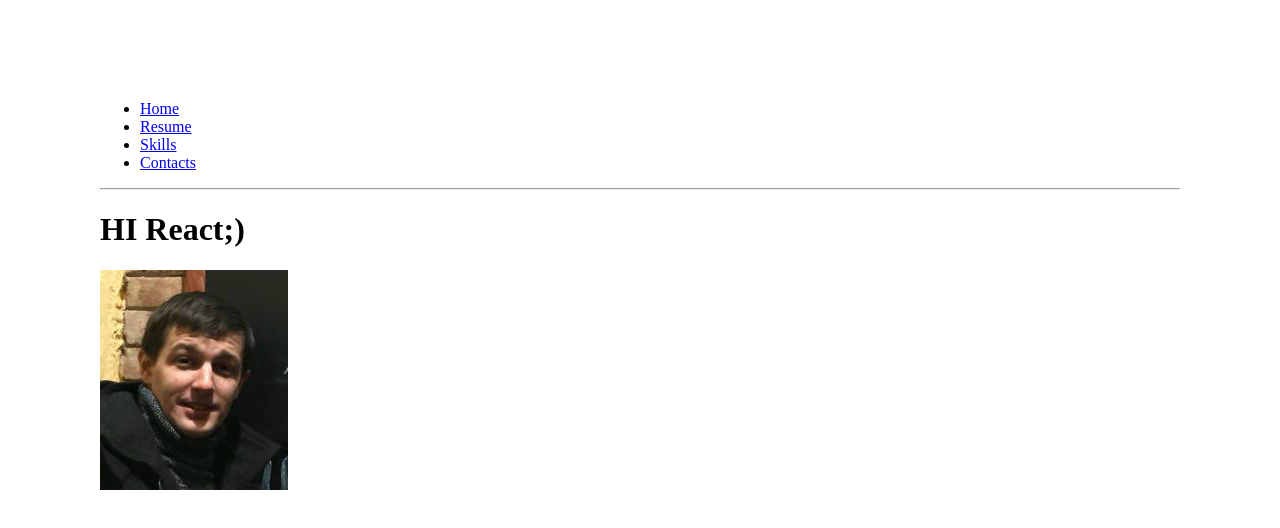
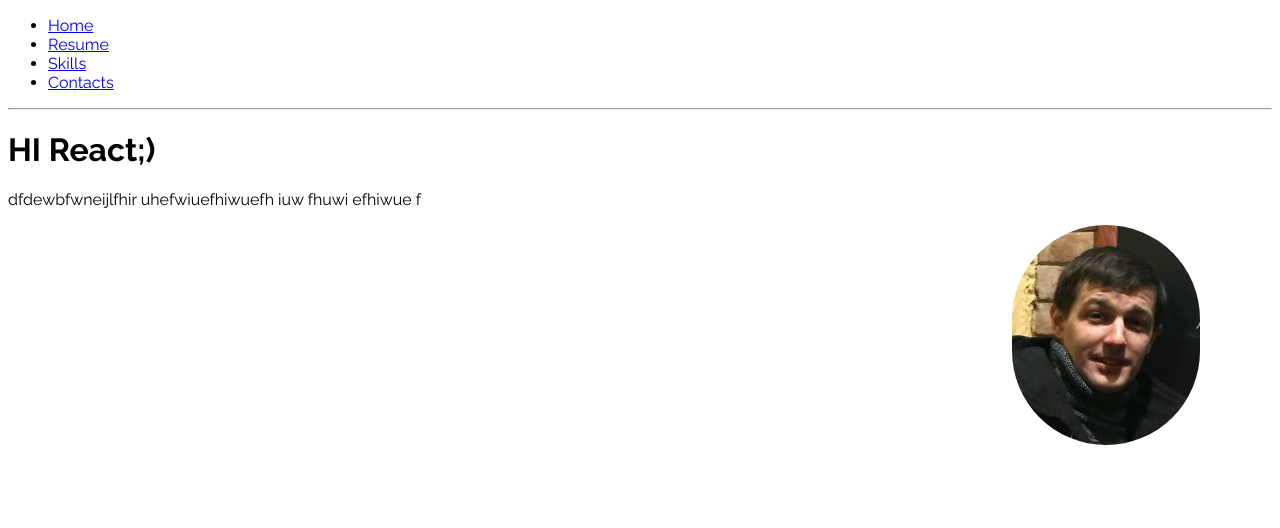
Before and after one commit to romfol/GH_JS, a React (Create React App) app in the folder portfolio_app/: page / in a window 1280 px wide. Shown: the top 528 px of the page. Built offline with nearby package versions, Linux system fonts and the light colour scheme.

Commit message:
inter commit

```diff
--- a/portfolio_app/package.json
+++ b/portfolio_app/package.json
@@ -7,7 +7,8 @@
     "react-dom": "^16.2.0",
     "react-router": "^4.2.0",
     "react-router-dom": "^4.2.2",
-    "react-scripts": "1.1.1"
+    "react-scripts": "1.1.1",
+    "styled-components": "^3.1.6"
   },
   "scripts": {
     "start": "react-scripts start",
--- a/portfolio_app/src/App.css
+++ b/portfolio_app/src/App.css
@@ -1,6 +1,4 @@
-body {
-    margin: 100px;
-}
+
 
 .App {
   text-align: center;
--- a/portfolio_app/src/containers/Home.js
+++ b/portfolio_app/src/containers/Home.js
@@ -1,4 +1,13 @@
-import React, {Component} from 'react'
+import React, {Component} from 'react';
+import styled from 'styled-components';
+
+const Image = styled.img`
+    border-radius: 100px;
+
+    position: absolute;
+    right: 5em;`;
+
+//const homeSt = styled.Home
 
 export default class Home extends Component {
     static propTypes = {};
@@ -7,7 +16,8 @@ export default class Home extends Component {
         return (
         <div>
             <h1>HI React;)</h1>
-            <img src={require('../assets/me.png')} alt="myself"/>
+            <p>dfdewbfwneijlfhir uhefwiuefhiwuefh iuw fhuwi efhiwue f</p>
+            <Image src={require('../assets/me.png')} alt="myself"/>
         </div>
         )
     }
--- a/portfolio_app/src/index.js
+++ b/portfolio_app/src/index.js
@@ -2,6 +2,7 @@ import React from 'react';
 import ReactDOM from 'react-dom';
 import App from './containers/App';
 import './App.css'
+import './theme/globalStyles'
 import registerServiceWorker from './registerServiceWorker';
 
 ReactDOM.render(<App/>, document.getElementById('root'));
--- a/portfolio_app/src/routes.js
+++ b/portfolio_app/src/routes.js
@@ -21,7 +21,7 @@ export default class Navigation extends Component {
                         <li><Link to="/contacts">Contacts</Link></li>
                     </ul>
                     <hr/>
-                    <Route path="/" component={Home}/>
+                    <Route exact path="/" component={Home}/>
                     <Route path="/resume" component={Resume}/>
                     <Route path="/skills" component={Skills}/>
                     <Route path="/contacts" component={Contacts}/>
--- /dev/null
+++ b/portfolio_app/src/theme/globalStyles.js
@@ -0,0 +1,6 @@
+import {injectGlobal} from 'styled-components';
+
+injectGlobal`
+    @import url('https://fonts.googleapis.com/css?family=Raleway:100,300,400,600,700,800');
+    body {font-family: 'Raleway', sans-serif;}
+    `;
```
Also changed, not shown: 1 other file (tests, documents, lock files or other folders).
